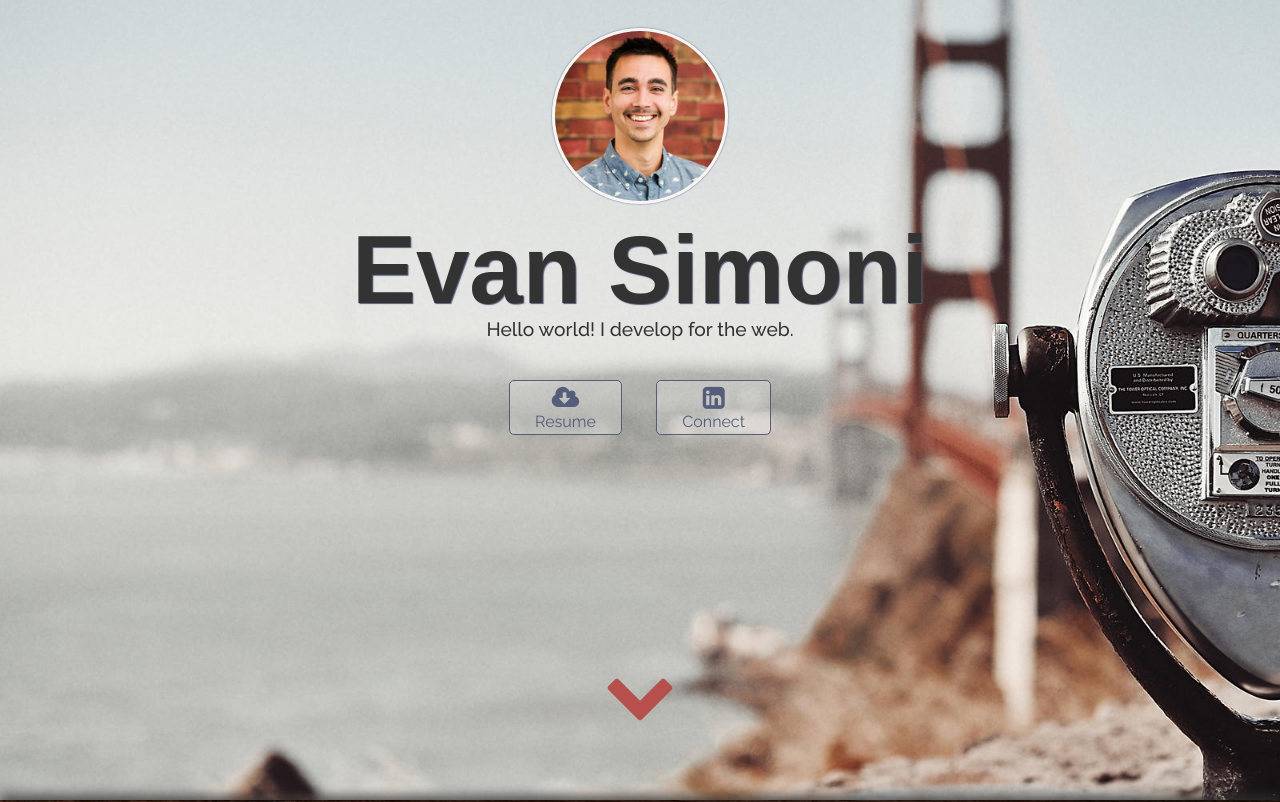
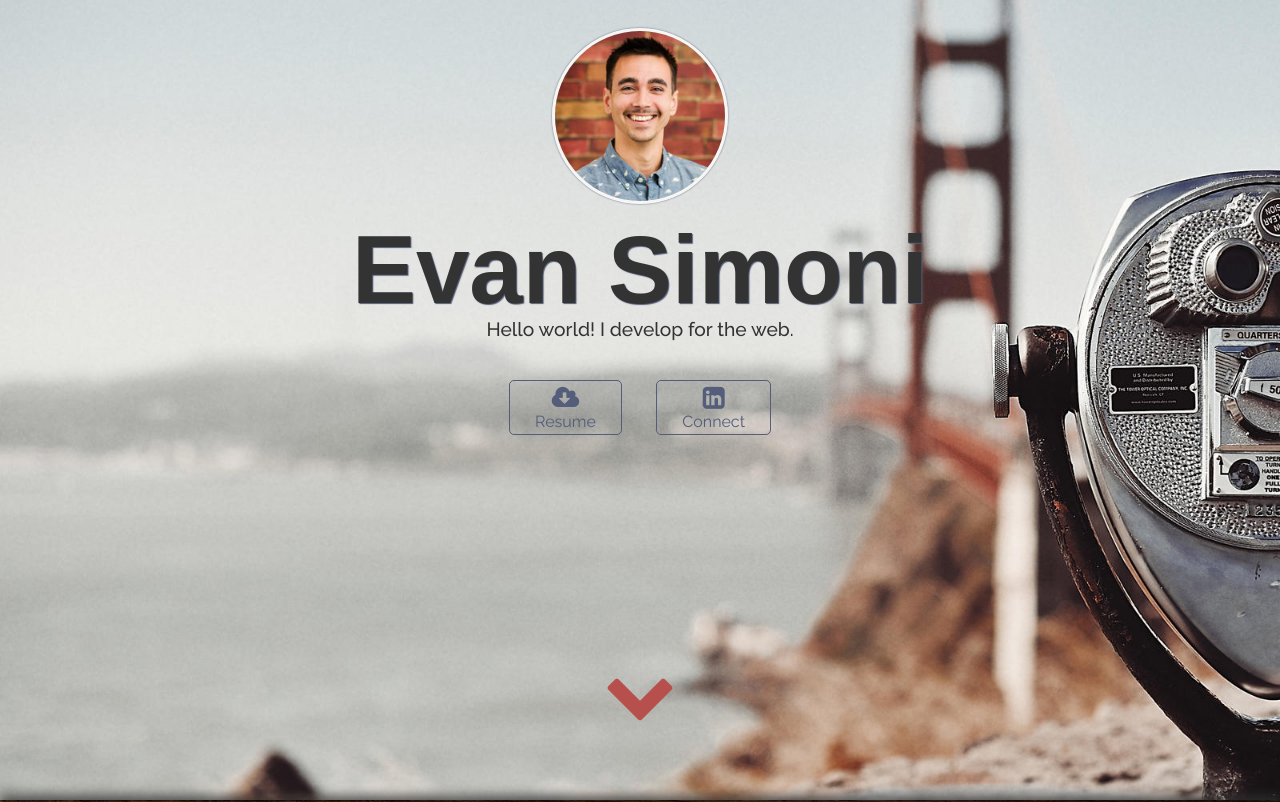
Before and after one commit to evansimoni/evansimoni.github.io, a plain HTML site: page index.html in a window 1280 px wide. Shown: the top 802 px of the page. Drawn offline with nearby package versions, Linux system fonts and the light colour scheme; a web font is replaced by a local one.

Commit message:
re adds transpareny to button on web view

```diff
--- a/css/index.css
+++ b/css/index.css
@@ -71,6 +71,7 @@ a:visited {
 }
 .slide-1 .button {
     color: #545D7A;
+    background-color: transparent;;
     font-family: 'Raleway', sans-serif;
     font-weight: 400;
     display: inline-block;
```
